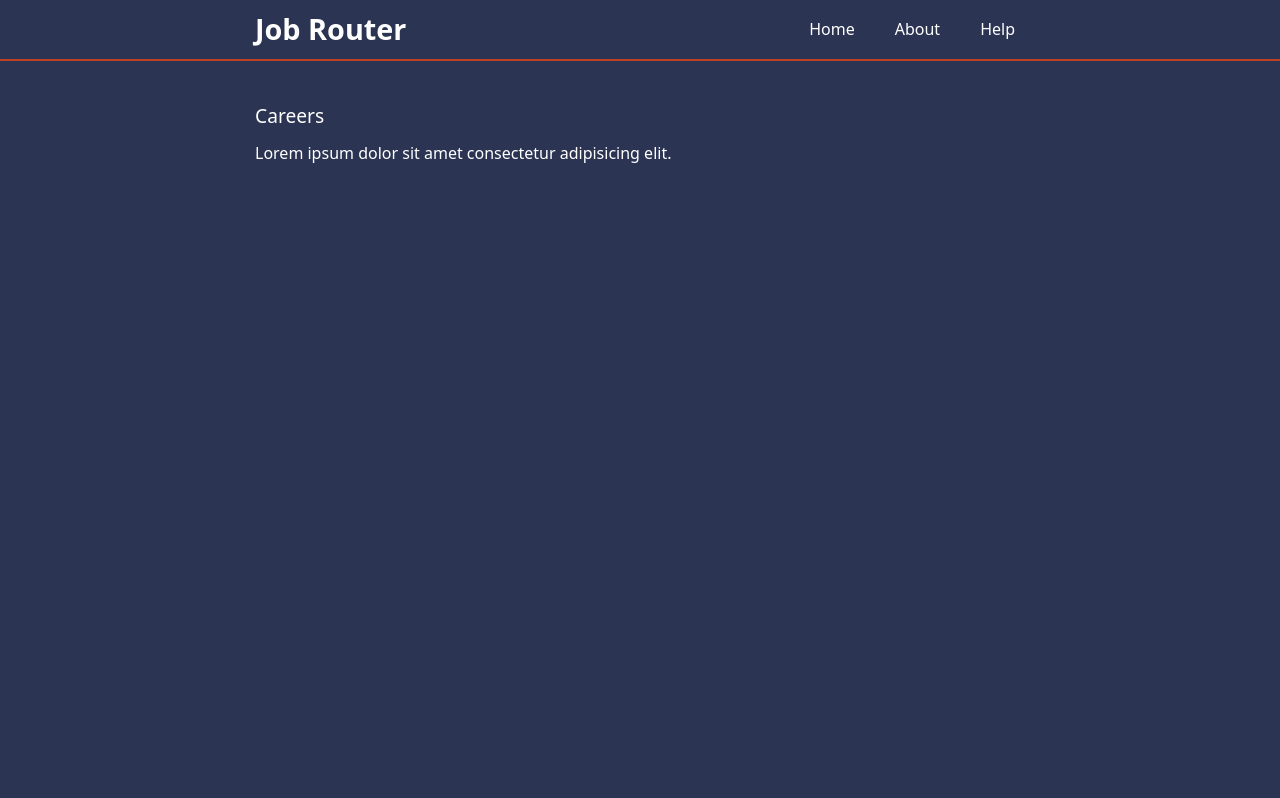
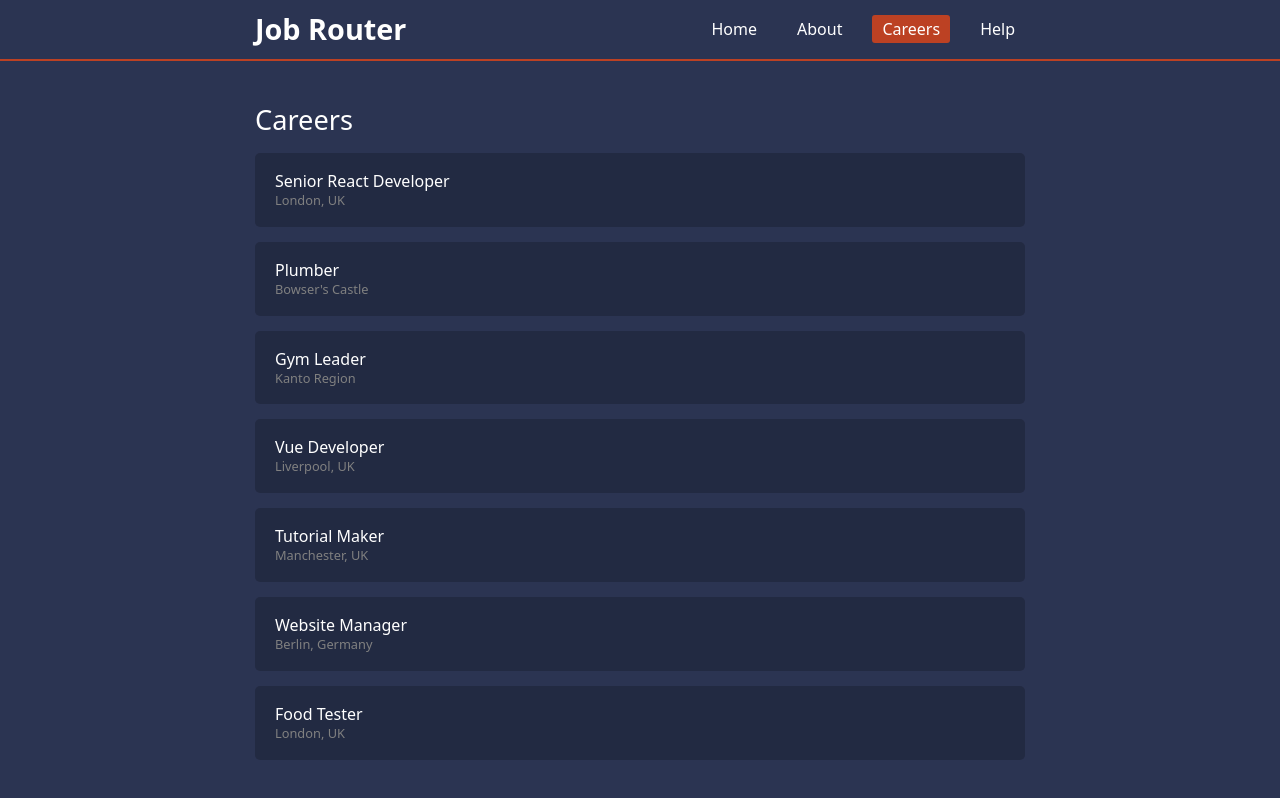
Before and after one commit to netrolite/react-router-v6, a React (Vite) app: page /careers in a window 1280 px wide. Built offline with nearby package versions, Linux system fonts and the light colour scheme; data requests are answered from the project's data file.

Commit message:
fetch careers data & display careers

```diff
--- a/src/App.jsx
+++ b/src/App.jsx
@@ -9,7 +9,7 @@ import Home from "./pages/Home";
 import About from "./pages/About";
 import FAQ from "./pages/help/FAQ";
 import Contact from "./pages/help/Contact";
-import Careers from "./pages/help/careers/Careers";
+import Careers, { careersLoader } from "./pages/help/careers/Careers";
 import NotFound from "./pages/NotFound";
 // layouts
 import RootLayout from  "./layouts/RootLayout";
@@ -29,7 +29,11 @@ const router = createBrowserRouter(
       </Route>
 
       <Route path="careers" element={<CareersLayout />}>
-        <Route index element={<Careers />} />
+        <Route
+        index
+        element={<Careers />}
+        loader={careersLoader}
+      />
       </Route>
 
       <Route path="*" element={<NotFound />} />
--- /dev/null
+++ b/src/components/Career.jsx
@@ -0,0 +1,12 @@
+import { Link } from "react-router-dom"
+
+export default function Career({ id, title, location }) {
+  return (
+    <Link to={`${id}`}>
+      <div className="career">
+        <h3 className='title'>{title}</h3>
+        <div className="location">{location}</div>
+      </div>
+    </Link>
+  )
+}
--- a/src/index.css
+++ b/src/index.css
@@ -75,7 +75,7 @@ h1 {
 }
 
 h2 {
-  font-size: 1.2rem;
+  font-size: 1.7rem;
   font-weight: 500;
   margin-bottom: 20px;
 }
@@ -124,6 +124,26 @@ a {
   background-color: var(--secondary);
 }
 
+.career {
+  padding: 20px;
+  margin-bottom: 15px;
+  background-color: rgba(0, 0, 0, 0.2);
+  border-radius: 5px;
+}
+
+.career .title {
+  margin-bottom: 5px;
+}
+
+.career .location {
+  font-size: 0.8rem;
+  color: gray;
+}
+
+a:hover .career .title {
+  color: var(--secondary);
+}
+
 main {
   margin-top: 30px;
 }
--- a/src/layouts/CareersLayout.jsx
+++ b/src/layouts/CareersLayout.jsx
@@ -4,7 +4,6 @@ export default function CareersLayout() {
   return (
     <div className="careers-layout">
       <h2>Careers</h2>
-      <p>Lorem ipsum dolor sit amet consectetur adipisicing elit.</p>
 
       <Outlet />
     </div>
--- a/src/layouts/RootLayout.jsx
+++ b/src/layouts/RootLayout.jsx
@@ -10,6 +10,7 @@ export default function RootLayout() {
             <div className="navbar-links">
               <NavLink to="/">Home</NavLink>
               <NavLink to="about">About</NavLink>
+              <NavLink to="careers">Careers</NavLink>
               <NavLink to="help">Help</NavLink>
             </div>
           </div>
--- a/src/pages/help/careers/Careers.jsx
+++ b/src/pages/help/careers/Careers.jsx
@@ -1,14 +1,22 @@
+import { useLoaderData, Link } from "react-router-dom";
+import Career from "../../../components/Career";
+
 export default function Careers() {
+  const careers = useLoaderData();
+  console.log(careers);
+
+  const careersNodes = careers.map(career => (
+    <Career {...career} key={career.id} />
+  ))
+
   return (
     <div className="careers">
-
+      {careersNodes}
     </div>
   )
 }
 
-
-// loader function
 export async function careersLoader() {
-  const response = await fetch("localhost:4000/careers");
+  const response = await fetch("http://localhost:4000/careers");
   return response.json();
 }
```
